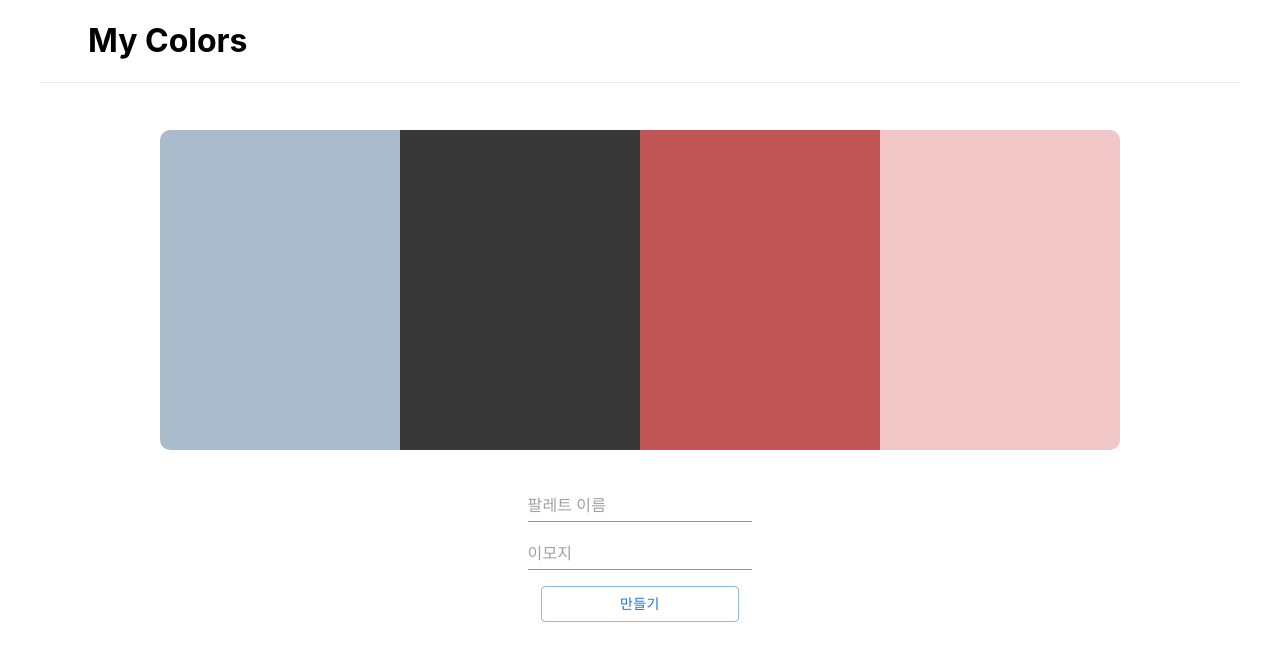
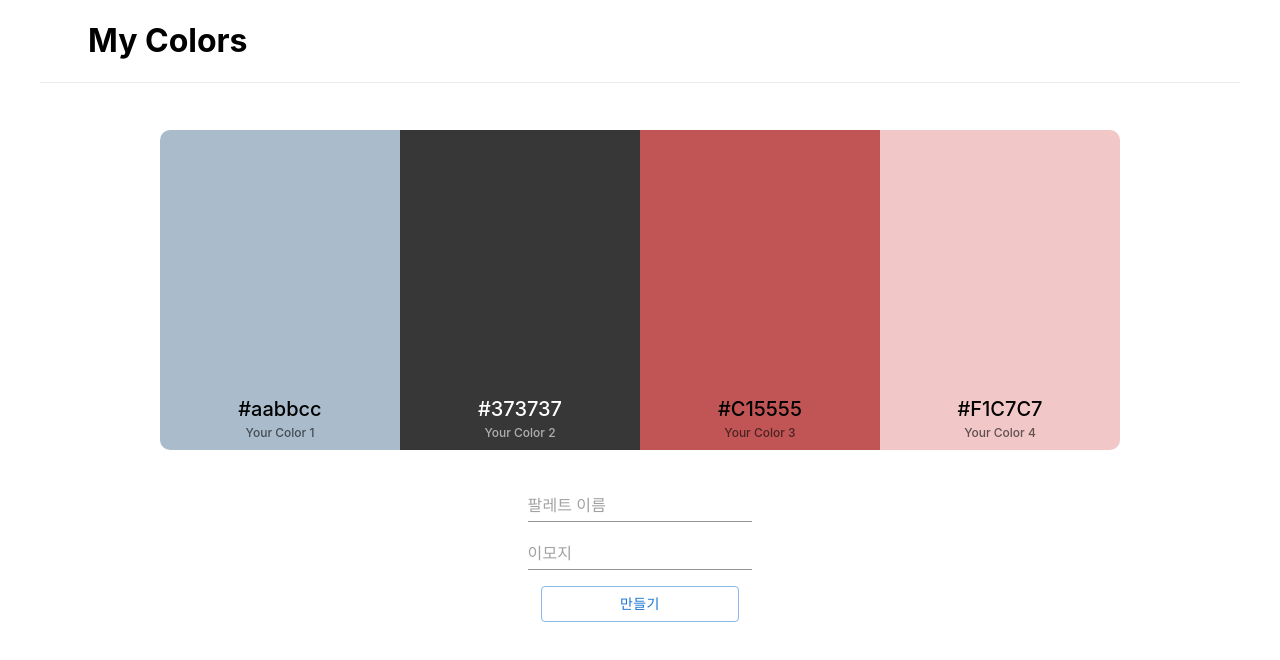
Before and after one commit to OpenYong/My-Color-Picker, a React (Create React App) app: page /palette/new in a window 1280 px wide. Shown: the top 660 px of the page. Built offline with nearby package versions, Linux system fonts and the light colour scheme.

Commit message:
update NewPalette Page UI

```diff
--- a/src/components/Palette/DraggableColorContainer.js
+++ b/src/components/Palette/DraggableColorContainer.js
@@ -2,6 +2,7 @@ import React from "react";
 import { useSortable } from "@dnd-kit/sortable";
 import styles from "./DraggableColorContainer.module.css";
 import { CSS } from "@dnd-kit/utilities";
+import chroma from "chroma-js";
 
 const DraggableColorContainer = (props) => {
   const { onColorPick, dataIndex, name, color, onAddColor, onRemoveColor } =
@@ -15,6 +16,8 @@ const DraggableColorContainer = (props) => {
     transition,
   };
 
+  let isDark = chroma(color).luminance() <= 0.1;
+
   return (
     <div
       className={styles["color-container"]}
@@ -26,7 +29,24 @@ const DraggableColorContainer = (props) => {
         className={styles["color-background"]}
         onClick={() => onColorPick(dataIndex)}
         style={{ backgroundColor: color }}
-      ></div>
+      >
+        <div className={styles["color-info"]}>
+          <span
+            className={styles["color-info__code"]}
+            style={{
+              color: isDark ? "white" : "",
+            }}
+          >
+            {color}
+          </span>
+          <span
+            className={styles["color-info__name"]}
+            style={{ color: isDark ? "white" : "" }}
+          >
+            {name}
+          </span>
+        </div>
+      </div>
       <div className={styles["color-container__right"]}>
         <div
           className={styles["add-btn"]}
@@ -40,7 +60,9 @@ const DraggableColorContainer = (props) => {
         >
           -
         </div>
-        <button {...listeners}>이동</button>
+        <button className={styles["drag-btn"]} {...listeners}>
+          이동
+        </button>
       </div>
     </div>
   );
--- a/src/components/Palette/DraggableColorContainer.module.css
+++ b/src/components/Palette/DraggableColorContainer.module.css
@@ -10,6 +10,34 @@
 .color-background {
   width: 100%;
   position: relative;
+}
+
+.color-info {
+  position: absolute;
+  bottom: 0;
+  width: 100%;
+  padding: 0.5em 0;
+  display: flex;
+  flex-direction: column;
+  justify-content: flex-end;
+  text-align: center;
+}
+
+.color-info__code {
+  font-size: 1.25rem;
+  font-weight: 500;
+  line-height: 1.5;
+}
+
+.text-color--white {
+  color: #fff;
+}
+
+.color-info__name {
+  font-size: 0.75rem;
+  font-weight: 500;
+  line-height: 1.5;
+  opacity: 0.6;
 }
 
 .color-container__right {
@@ -27,7 +55,8 @@
   opacity: 1;
 }
 
-.add-btn {
+.add-btn,
+.drag-btn {
   justify-content: center;
   display: flex;
   align-items: center;
@@ -35,7 +64,8 @@
   top: 50%;
   width: 2rem;
   height: 2rem;
-  background-color: #fff;
+  background-color: rgba(0, 0, 0, 0.1);
+  color: #fff;
   transform: scale(1);
   transition: transform 300ms ease-in;
   border-radius: 50%;
@@ -46,3 +76,7 @@
 .add-btn:hover {
   transform: scale(1.2);
 }
+
+.drag-btn {
+  border: none;
+}
--- a/src/components/Palette/NewPaletteForm.js
+++ b/src/components/Palette/NewPaletteForm.js
@@ -9,6 +9,7 @@ import DraggableColorLists from "./DraggableColorLists";
 import EmojiPicker from "../EmojiPicker";
 
 import ColorsContext from "../../store/colors-context";
+import { useNavigate } from "react-router-dom";
 
 const NewPaletteForm = (props) => {
   const [colors, setColors] = useState([
@@ -39,10 +40,10 @@ const NewPaletteForm = (props) => {
   const newPaletteInput = useRef();
   const hexColorPicker = useRef();
 
+  const navigate = useNavigate();
+
   const savePaletteHandler = (e) => {
     e.preventDefault();
-    console.log(paletteEmojiInput.current === document.activeElement);
-    console.log(document.activeElement);
 
     if (paletteNameInput.current.value === "") {
       return;
@@ -57,6 +58,8 @@ const NewPaletteForm = (props) => {
 
     paletteNameInput.current.value = "";
     paletteEmojiInput.current.value = "";
+
+    navigate("../", { replace: true });
   };
 
   const outClickHandler = (e) => {
@@ -69,11 +72,6 @@ const NewPaletteForm = (props) => {
 
   const focusHandler = () => {
     setIsFocused(true);
-  };
-
-  const blurHandler = () => {
-    // setIsFocused(false);
-    console.log("first");
   };
 
   return (
--- a/src/components/Palette/Palette.module.css
+++ b/src/components/Palette/Palette.module.css
@@ -4,9 +4,12 @@
 
 .palette-colors {
   height: 80%;
-  padding: 1rem;
+  width: 90%;
+  margin: 0 auto;
+  /* padding: 1rem; */
   display: grid;
   grid-template-columns: repeat(5, 1fr);
+  box-shadow: 0px 0px 30px -5px rgba(0, 0, 0, 0.6);
 }
 
 .palette-title {
--- a/src/components/Palette/PaletteControl.module.css
+++ b/src/components/Palette/PaletteControl.module.css
@@ -11,6 +11,7 @@
 
 .palette-title {
   font-size: 1.25rem;
+  font-weight: 500;
 }
 
 .slider {
--- a/src/pages/PalettePage.js
+++ b/src/pages/PalettePage.js
@@ -18,6 +18,7 @@ const PalettePage = () => {
 
   return (
     <div>
+      <Header />
       <Palette palette={generatePalette(selectedPalette)} />
     </div>
   );
```
